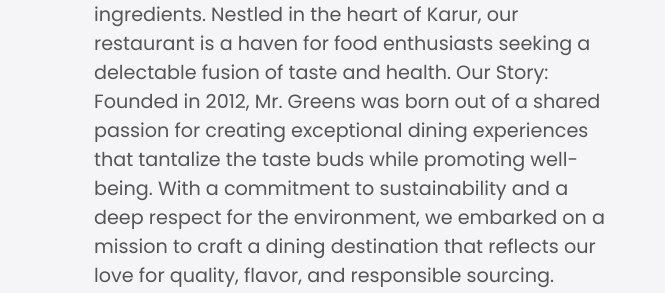
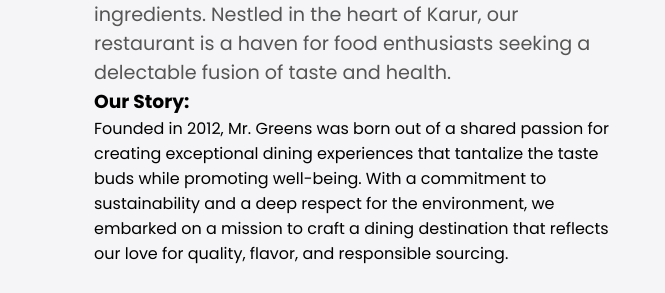
Before and after one commit to NarmadhaSri126/Homepage_Mr.Greens, a plain HTML site: page index.html in a window 1280 px wide. Shown: the part 822-1115 px from the top of the page, 0-665 px from the left. Drawn offline with nearby package versions, Linux system fonts and the light colour scheme; grey boxes are pictures that could not be loaded; a script that the page names is missing.

Commit message:
Update index.html

```diff
--- a/index.html
+++ b/index.html
@@ -48,7 +48,7 @@
                 <p>
                     At Mr. Greens, we believe that every meal should be a delightful journey, infused with the goodness of nature. Our culinary philosophy revolves around celebrating the vibrant colors, robust flavors, and nourishing benefits of fresh, locally-sourced ingredients. Nestled in the heart of Karur, our restaurant is a haven for food enthusiasts seeking a delectable fusion of taste and health.
 
-Our Story:
+                    <h3>Our Story:</h3>
 Founded in 2012, Mr. Greens was born out of a shared passion for creating exceptional dining experiences that tantalize the taste buds while promoting well-being. With a commitment to sustainability and a deep respect for the environment, we embarked on a mission to craft a dining destination that reflects our love for quality, flavor, and responsible sourcing.
                 </p>
             </div>
```
